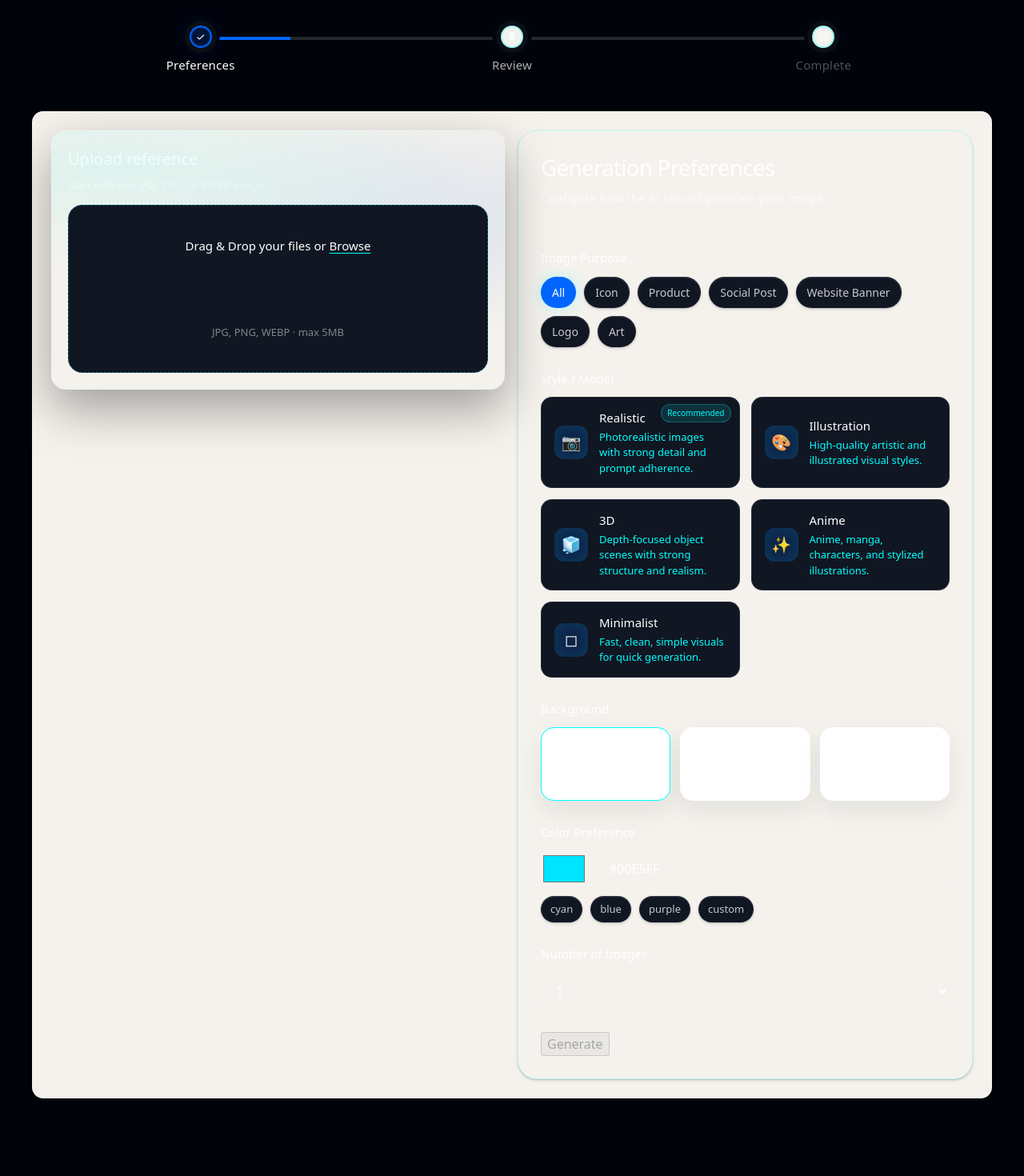
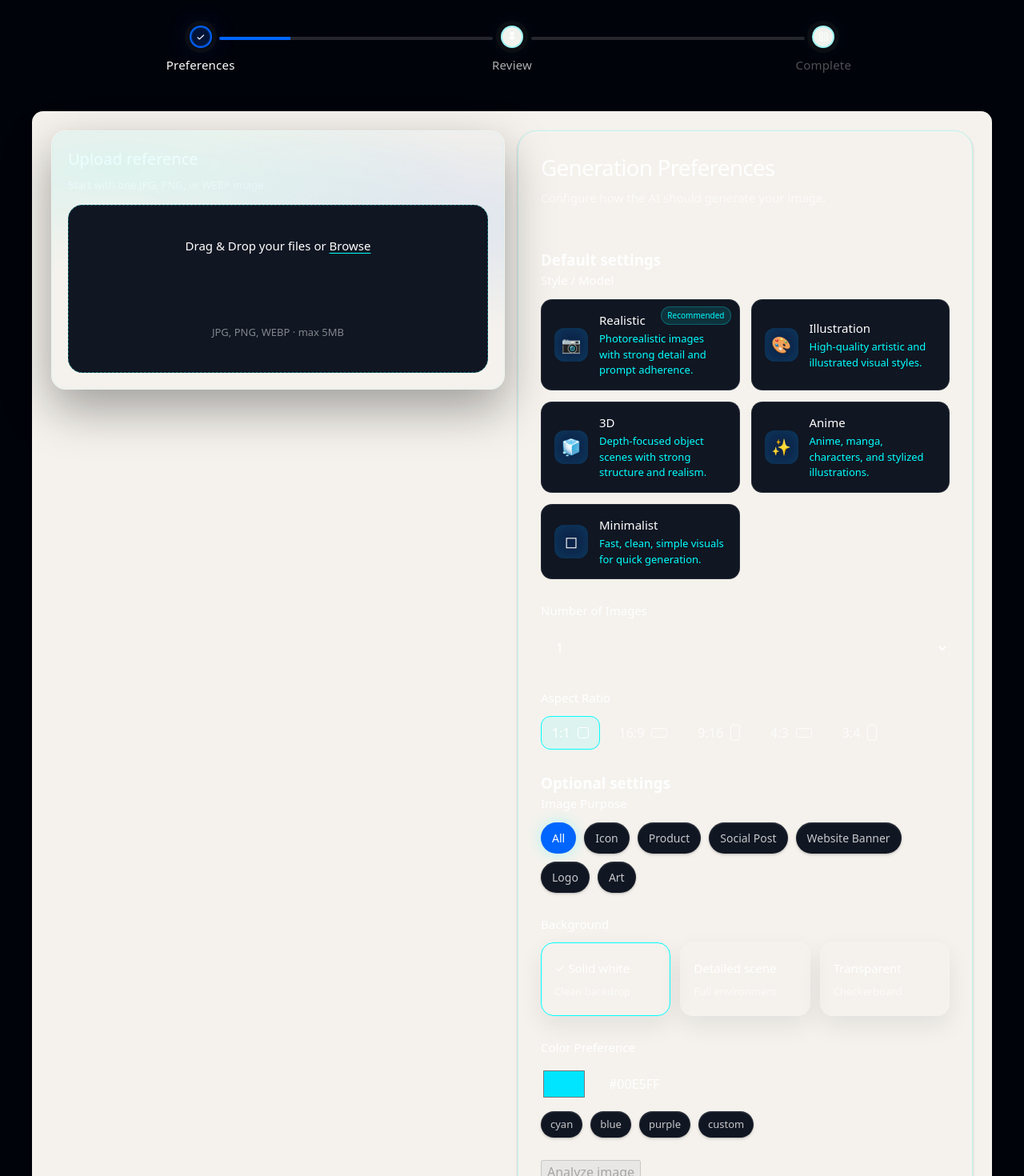
Before and after one commit to bert114/VISUALIFT, a React (Vite) app in the folder client/: page / in a window 1280 px wide. Shown: the top 1470 px of the page at 80% size. Before the commit the page ends 1373 px from the top, so only its background shows below. Built offline with nearby package versions, Linux system fonts and the light colour scheme.

Commit message:
renaming the text in buttons

```diff
--- a/client/src/components/GeneralPreference.jsx
+++ b/client/src/components/GeneralPreference.jsx
@@ -18,6 +18,7 @@ import Color from "./preference/Color.jsx";
 import ImageCount from "./preference/ImageCount.jsx";
 import useImageStore from "../store/useImageStorecopy.js";
 import useUIStore from "../store/useUIStore.js";
+import AspectRatio from "./preference/AspectRatio.jsx";
 
 function GenerationPreferences() {
   const { handleGenerate, isUploaded } = usePromptStore();
@@ -67,11 +68,15 @@ function GenerationPreferences() {
       </header>
 
       <div className="generation-preferences__body">
+        <h3>Default settings</h3>
+        <StyleModel />
+        <ImageCount />
+        <AspectRatio />
+
+        <h3>Optional settings</h3>
         <ImagePrefPurpose />
-        <StyleModel />
         <Background />
         <Color />
-        <ImageCount />
 
         <button
           className="btn btn-primary"
@@ -79,7 +84,7 @@ function GenerationPreferences() {
           data-testid="generate-btn"
           disabled={!img || loading}
         >
-          Generate
+          Analyze image
         </button>
       </div>
     </section>
--- a/client/src/pages/PromptReview.jsx
+++ b/client/src/pages/PromptReview.jsx
@@ -62,14 +62,14 @@ function PromptReview() {
         </div>
 
         <div className="actions">
-          <button className="btn btn-secondary">Back to Upload</button>
-          <button className="btn btn-secondary">Regenerate Prompt</button>
+          <button className="btn btn-secondary">Change Reference</button>
+          <button className="btn btn-secondary">Improve Prompt Again</button>
           <button
             className="btn btn-primary"
             onClick={() => generate(userPref)}
             disabled={loading}
           >
-            Generate Images
+            Create 3 Images
           </button>
         </div>
       </div>
--- a/client/src/scss/components/_generalPref.scss
+++ b/client/src/scss/components/_generalPref.scss
@@ -118,6 +118,7 @@
   min-height: 92px;
   padding: var(--space-4);
   border-radius: var(--radius-xl);
+  background: inherit !important;
 
   strong {
     display: block;
```
